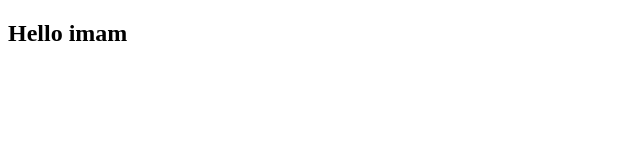
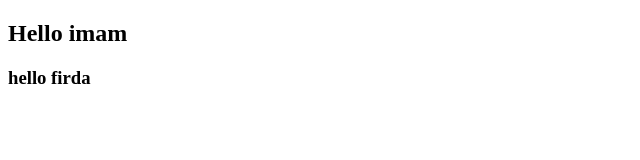
Before and after one commit to Imammulh/belajarbareng, a plain HTML site: page index.html in a window 1280 px wide. Shown: the full height of the page, 0-640 px from the left. Drawn offline with Linux system fonts and the light colour scheme.

Commit message:
baru-nih

```diff
--- a/index.html
+++ b/index.html
@@ -9,6 +9,7 @@
 
 <body>
     <h2>Hello imam</h2>
+    <h3>hello firda</h3>
 </body>
 
 </html>
```
